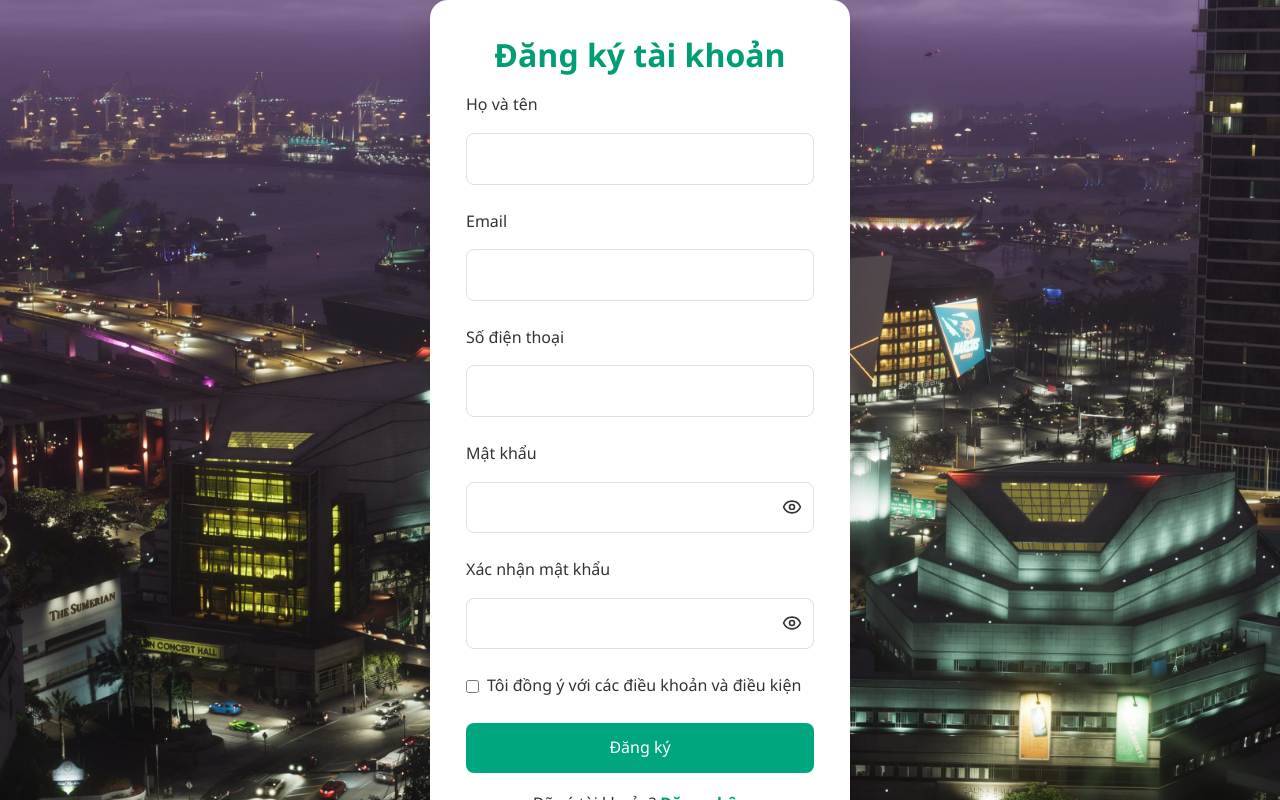
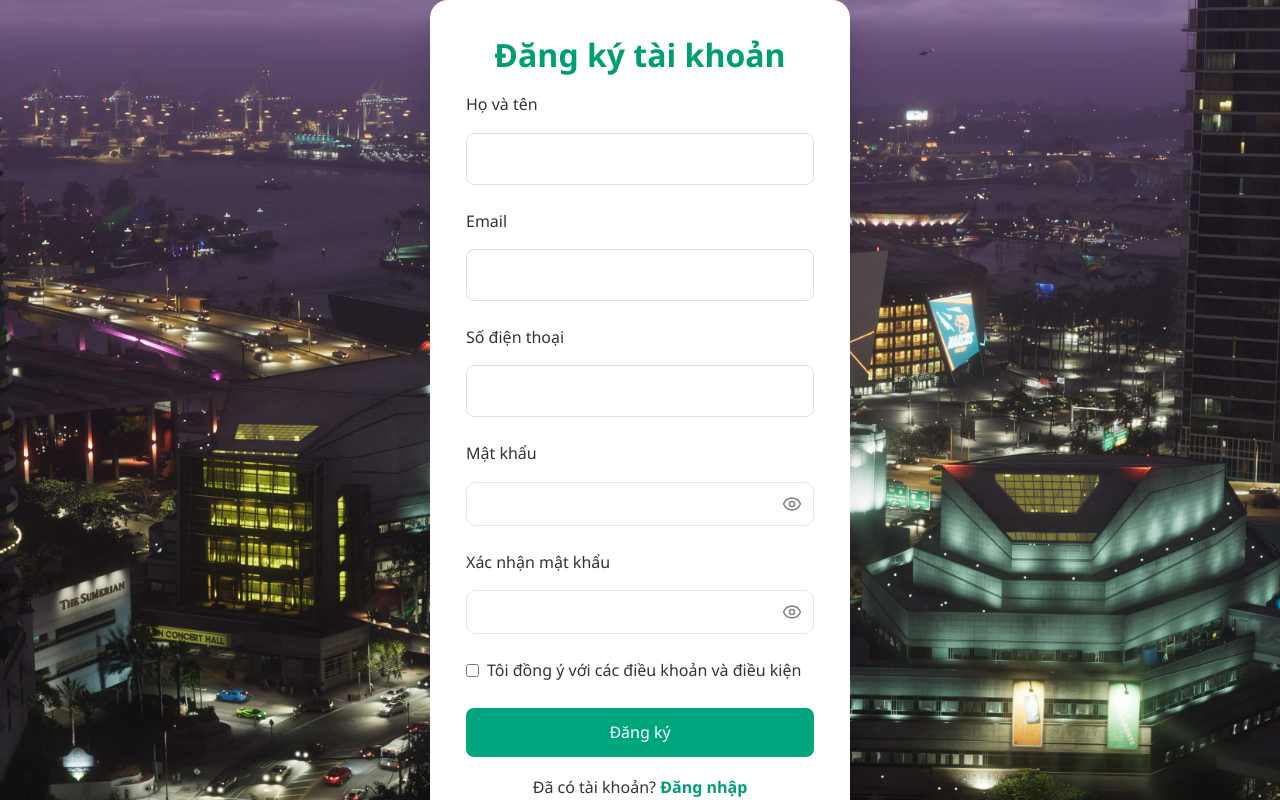
Before and after one commit to nguyenbatan21112003/DNA-Testing-Service-Management-System, a React (Vite) app: page /register in a window 1280 px wide. Built offline with nearby package versions, Linux system fonts and the light colour scheme.

Commit message:
Fix bug peding form staff

```diff
--- a/src/components/HomePage/LoginPage.jsx
+++ b/src/components/HomePage/LoginPage.jsx
@@ -97,22 +97,46 @@ const LoginPage = () => {
               required
             />
           </div>
-          <div className="form-group" style={{ position: "relative" }}>
-            <label htmlFor="login-password">Mật khẩu</label>
-
+          <div style={{ position: 'relative', width: '100%' }}>
             <input
               type={showPassword ? "text" : "password"}
               id="login-password"
               value={password}
               onChange={(e) => setPassword(e.target.value)}
               required
-              style={{ paddingRight: 36 }}
-              className="bg-white p-4 password-input w-full pl-10 pr-12 py-3 border border-gray-300 rounded-md focus:outline-none focus:ring-2 duration-200"
+              style={{
+                height: 44,
+                padding: '0 44px 0 12px',
+                width: '100%',
+                background: '#eaf3ff',
+                borderRadius: 10,
+                border: '1.5px solid #e0e7ef',
+                fontSize: 16,
+                fontWeight: 500,
+                outline: 'none',
+                boxShadow: 'none',
+                transition: 'border 0.2s',
+              }}
+              className="password-input"
             />
             <button
               type="button"
               onClick={() => setShowPassword((v) => !v)}
-              className="absolute top-10 inset-y-0 right-0 pr-3 flex items-center  transition-colors"
+              style={{
+                position: 'absolute',
+                top: 0,
+                bottom: 0,
+                right: 12,
+                height: '100%',
+                background: 'none',
+                border: 'none',
+                padding: 0,
+                margin: 0,
+                cursor: 'pointer',
+                display: 'flex',
+                alignItems: 'center',
+                color: '#888'
+              }}
               tabIndex={0}
               aria-label={showPassword ? "Ẩn mật khẩu" : "Hiện mật khẩu"}
             >
--- a/src/components/HomePage/RegisterPage.jsx
+++ b/src/components/HomePage/RegisterPage.jsx
@@ -77,51 +77,103 @@ const RegisterPage = () => {
               required
             />
           </div>
-          <div className="form-group" style={{ position: "relative" }}>
+          <div className="form-group" style={{ position: 'relative' }}>
             <label htmlFor="register-password">Mật khẩu</label>
+            <div style={{ position: 'relative', width: '100%' }}>
               <input
-              className="input-register bg-white"
                 type={showPassword ? "text" : "password"}
                 id="register-password"
                 value={password}
                 onChange={(e) => setPassword(e.target.value)}
                 required
-              style={{ paddingRight: 36 }}
+                style={{
+                  height: 44,
+                  padding: '0 44px 0 12px',
+                  width: '100%',
+                  background: '#fff',
+                  borderRadius: 10,
+                  border: '1.5px solid #e0e7ef',
+                  fontSize: 16,
+                  fontWeight: 500,
+                  outline: 'none',
+                  boxShadow: 'none',
+                  transition: 'border 0.2s',
+                }}
+                className="input-register"
               />
               <button
                 type="button"
                 onClick={() => setShowPassword((v) => !v)}
-              className="absolute top-10 inset-y-0 right-0 pr-3 flex items-center  transition-colors"
+                style={{
+                  position: 'absolute',
+                  top: 0,
+                  bottom: 0,
+                  right: 12,
+                  height: '100%',
+                  background: 'none',
+                  border: 'none',
+                  padding: 0,
+                  margin: 0,
+                  cursor: 'pointer',
+                  display: 'flex',
+                  alignItems: 'center',
+                  color: '#888'
+                }}
                 tabIndex={0}
                 aria-label={showPassword ? "Ẩn mật khẩu" : "Hiện mật khẩu"}
               >
                 {showPassword ? <EyeOff size={20} /> : <Eye size={20} />}
               </button>
             </div>
-          <div className="form-group" style={{ position: "relative" }}>
-            <label htmlFor="register-confirm-password">
-              Xác nhận mật khẩu
-            </label>
+          </div>
+          <div className="form-group" style={{ position: 'relative' }}>
+            <label htmlFor="register-confirm-password">Xác nhận mật khẩu</label>
+            <div style={{ position: 'relative', width: '100%' }}>
               <input
-              className="input-register bg-white"
                 type={showConfirmPassword ? "text" : "password"}
                 id="register-confirm-password"
                 value={confirmPassword}
                 onChange={(e) => setConfirmPassword(e.target.value)}
                 required
-              style={{ paddingRight: 36 }}
+                style={{
+                  height: 44,
+                  padding: '0 44px 0 12px',
+                  width: '100%',
+                  background: '#fff',
+                  borderRadius: 10,
+                  border: '1.5px solid #e0e7ef',
+                  fontSize: 16,
+                  fontWeight: 500,
+                  outline: 'none',
+                  boxShadow: 'none',
+                  transition: 'border 0.2s',
+                }}
+                className="input-register"
               />
               <button
                 type="button"
                 onClick={() => setShowConfirmPassword((v) => !v)}
-              className="absolute top-10 inset-y-0 right-0 pr-3 flex items-center  transition-colors"
+                style={{
+                  position: 'absolute',
+                  top: 0,
+                  bottom: 0,
+                  right: 12,
+                  height: '100%',
+                  background: 'none',
+                  border: 'none',
+                  padding: 0,
+                  margin: 0,
+                  cursor: 'pointer',
+                  display: 'flex',
+                  alignItems: 'center',
+                  color: '#888'
+                }}
                 tabIndex={0}
-              aria-label={
-                showConfirmPassword ? "Ẩn mật khẩu" : "Hiện mật khẩu"
-              }
+                aria-label={showConfirmPassword ? "Ẩn mật khẩu" : "Hiện mật khẩu"}
               >
                 {showConfirmPassword ? <EyeOff size={20} /> : <Eye size={20} />}
               </button>
+            </div>
           </div>
           <div className="form-options">
             <label className="checkbox-label">
--- a/src/components/Staff/TestingResults.jsx
+++ b/src/components/Staff/TestingResults.jsx
@@ -61,6 +61,16 @@ const TestingResults = () => {
   const STATUS_WAITING_APPROVAL = "Chờ xác thực";
   const STATUS_REJECTED = "Từ chối";
   const STATUS_COMPLETED = "Hoàn thành";
+
+  // Đưa getStatusText ra ngoài component để không bị thay đổi reference mỗi lần render
+  const getStatusText = (status) => {
+    const s = normalizeStatus(status);
+    if (["dangxuly", "processing"].includes(s)) return "Đang xử lý";
+    if (["choxacthuc", "waitingapproval"].includes(s)) return "Chờ xác thực";
+    if (["hoanthanh", "completed"].includes(s)) return "Hoàn thành";
+    if (["tuchoi", "rejected"].includes(s)) return "Từ chối";
+    return "Đang xử lý";
+  };
 
   useEffect(() => {
     setFilteredOrders(orders.filter((order) => !order.isHidden && [
@@ -287,15 +297,6 @@ const TestingResults = () => {
       .replace(/\s+/g, '')
       .trim();
   }
-
-  const getStatusText = (status) => {
-    const s = normalizeStatus(status);
-    if (['dangxuly', 'processing'].includes(s)) return 'Đang xử lý';
-    if (['choxacthuc', 'waitingapproval'].includes(s)) return 'Chờ xác thực';
-    if (['hoanthanh', 'completed'].includes(s)) return 'Hoàn thành';
-    if (['tuchoi', 'rejected'].includes(s)) return 'Từ chối';
-    return 'Đang xử lý';
-  };
 
   const getStatusColor = (status) => {
     switch (getStatusText(status)) {
--- a/src/components/User/UserProfile.jsx
+++ b/src/components/User/UserProfile.jsx
@@ -214,6 +214,10 @@ const UserProfile = () => {
 
   // Thêm hàm chuyển đổi trạng thái sang tiếng Việt cho user
   const getStatusText = (status, sampleMethod) => {
+    // Nếu là lấy mẫu tại trung tâm và trạng thái là 'Xác nhận' thì chuyển thành 'Đã hẹn'
+    if ((sampleMethod === 'center') && (status === 'Xác nhận')) {
+      return 'Đã hẹn';
+    }
     // Luồng lấy mẫu tại nhà
     if (sampleMethod === "home") {
       if (status === "PENDING_CONFIRM") return "Chờ xác nhận";
@@ -243,6 +247,9 @@ const UserProfile = () => {
       case "WAITING_APPROVAL":
       case "Chờ xác thực":
         return "Chờ xác nhận";
+      case "Xác nhận":
+        if (sampleMethod === 'center') return 'Đã hẹn';
+        return 'Xác nhận';
       case "COMPLETED":
       case "Hoàn thành":
         return "Đã có kết quả";
@@ -836,58 +843,39 @@ const UserProfile = () => {
                           }}
                         >
                           <div className="order-info" style={{ flex: 1 }}>
-                            <div
-                              className="order-id"
-                              style={{
-                                fontWeight: 600,
-                                fontSize: 18,
-                                marginBottom: 8,
-                              }}
-                            >
-                              Mã đơn đăng ký:{" "}
-                              <span
-                                className="order-id-highlight"
-                                style={{ color: "#009e74", fontWeight: 700 }}
-                              >
-                                #{order.id}
+                            <div style={{ display: 'flex', alignItems: 'center', gap: 8 }}>
+                              <span style={{ fontWeight: 700, color: '#009e74', fontSize: 17 }}>
+                                Mã đơn đăng ký: #{order.id}
                               </span>
-                              <span
+                              <Tag
                                 style={{
-                                  marginLeft: 16,
-                                  padding: "2px 12px",
+                                  fontWeight: 600,
+                                  fontSize: 15,
+                                  background: (() => {
+                                    const statusText = getStatusText(order.status, order.sampleMethod);
+                                    switch (statusText) {
+                                      case "Chờ xác nhận": return "#00b894";
+                                      case "Chưa gửi kit": return "#722ed1";
+                                      case "Đã gửi kit": return "#1890ff";
+                                      case "Đã gửi mẫu": return "#faad14";
+                                      case "Đang xử lý": return "#fa8c16";
+                                      case "Đã có kết quả": return "#52c41a";
+                                      case "Từ chối": return "#ff4d4f";
+                                      default: return "#bfbfbf";
+                                    }
+                                  })(),
+                                  color: "#fff",
+                                  border: "none",
+                                  boxShadow: "none",
                                   borderRadius: 8,
-                                  background:
-                                    order.status === "Hoàn thành" ||
-                                      order.appointmentStatus === "Xác nhận" ||
-                                      order.status === "Xác nhận"
-                                      ? "#c6f6d5"
-                                      : order.status === "Chờ xử lý"
-                                        ? "#ffe6b0"
-                                        : "#e6f7f1",
-                                  color:
-                                    order.status === "Hoàn thành" ||
-                                      order.appointmentStatus === "Xác nhận" ||
-                                      order.status === "Xác nhận"
-                                      ? "#009e74"
-                                      : order.status === "Chờ xử lý"
-                                        ? "#b88900"
-                                        : "#009e74",
-                                  fontWeight: 600,
-                                  fontSize: 14,
-                                  display: "inline-flex",
-                                  alignItems: "center",
-                                  whiteSpace: "nowrap",
-                                  minWidth: 80,
-                                  maxWidth: 120,
-                                  overflow: "hidden",
-                                  textOverflow: "ellipsis",
+                                  marginLeft: 12,
+                                  minWidth: 90,
+                                  textAlign: 'center',
+                                  display: 'inline-block',
                                 }}
                               >
-                                {getStatusText(
-                                  order.status,
-                                  order.sampleMethod
-                                )}
-                              </span>
+                                {getStatusText(order.status, order.sampleMethod)}
+                              </Tag>
                             </div>
                             <div
                               className="order-type"
@@ -1660,33 +1648,33 @@ const UserProfile = () => {
                     Trạng thái:
                   </span>
                   <Tag
-                    color={(() => {
-                      switch (
-                      getStatusText(
-                        selectedOrder.status,
-                        selectedOrder.sampleMethod
-                      )
-                      ) {
-                        case "Xác nhận":
-                          return "#1890ff";
-                        case "Hoàn thành":
-                          return "#52c41a";
-                        case "Chờ xử lý":
-                          return "#fa8c16";
-                        case "Từ chối":
-                          return "#ff4d4f";
-                        case "Đã gửi mẫu":
-                          return "#52c41a";
-                        default:
-                          return "#bfbfbf";
-                      }
-                    })()}
-                    style={{ fontWeight: 600, fontSize: 15 }}
+                    style={{
+                      fontWeight: 600,
+                      fontSize: 15,
+                      background: (() => {
+                        const statusText = getStatusText(selectedOrder.status, selectedOrder.sampleMethod);
+                        switch (statusText) {
+                          case "Chờ xác nhận": return "#00b894";
+                          case "Chưa gửi kit": return "#722ed1";
+                          case "Đã gửi kit": return "#1890ff";
+                          case "Đã gửi mẫu": return "#faad14";
+                          case "Đang xử lý": return "#fa8c16";
+                          case "Đã có kết quả": return "#52c41a";
+                          case "Từ chối": return "#ff4d4f";
+                          default: return "#bfbfbf";
+                        }
+                      })(),
+                      color: "#fff",
+                      border: "none",
+                      boxShadow: "none",
+                      borderRadius: 8,
+                      marginLeft: 12,
+                      minWidth: 90,
+                      textAlign: 'center',
+                      display: 'inline-block',
+                    }}
                   >
-                    {getStatusText(
-                      selectedOrder.status,
-                      selectedOrder.sampleMethod
-                    )}
+                    {getStatusText(selectedOrder.status, selectedOrder.sampleMethod)}
                   </Tag>
                   <span style={{ fontWeight: 600, color: "#888", marginLeft: 8 }}>
                     Thể loại:
@@ -1880,7 +1868,7 @@ const UserProfile = () => {
                             borderRadius: 8,
                             padding: 12,
                             marginBottom: 16,
-                            overflowX: "auto", // Add horizontal scroll if needed
+                            overflowX: "auto", // Add horiđzontal scroll if needed
                           }}
                         >
                           <table
--- a/src/index.css
+++ b/src/index.css
@@ -1,7 +1,3 @@
-@tailwind base;
-@tailwind components;
-@tailwind utilities;
-
 :root {
   font-family: system-ui, Avenir, Helvetica, Arial, sans-serif;
   line-height: 1.5;
```
Lines whose indentation alone changed are shown as unchanged.
